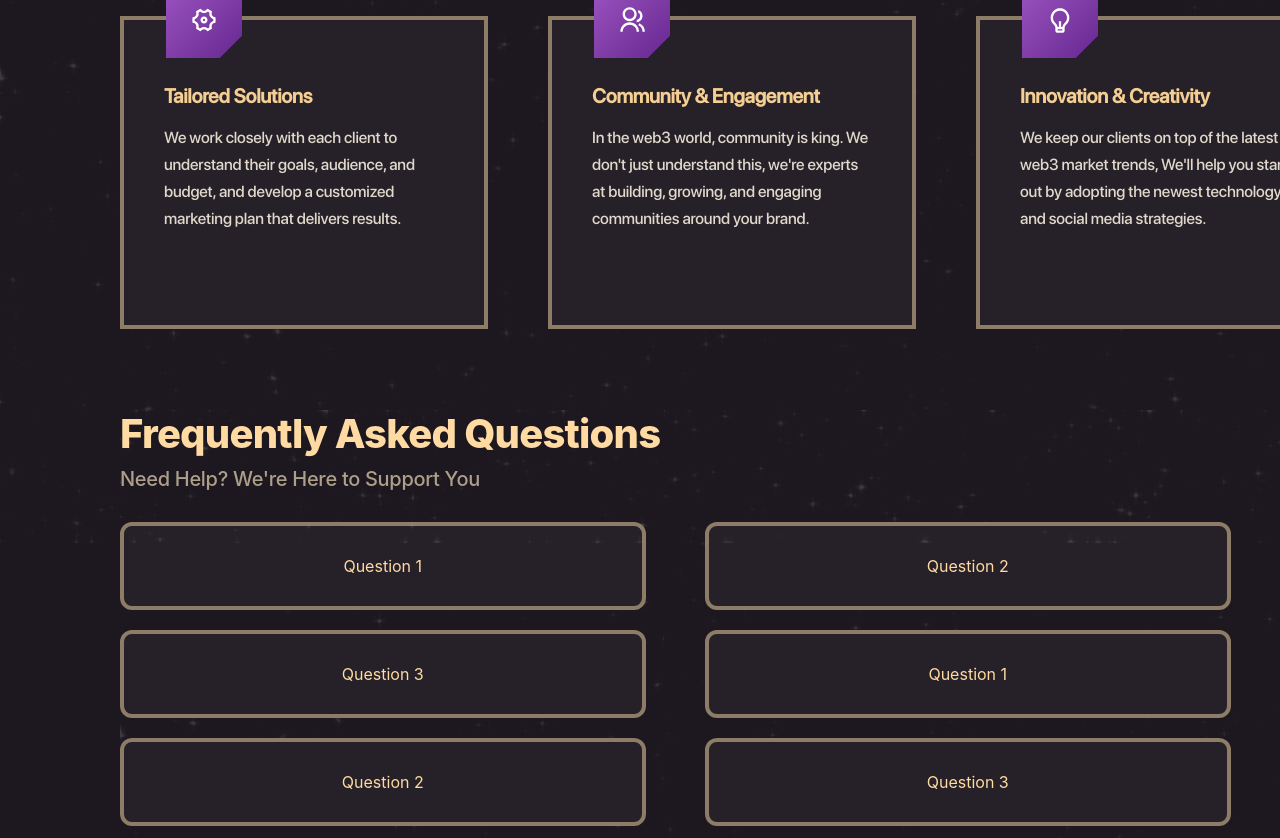
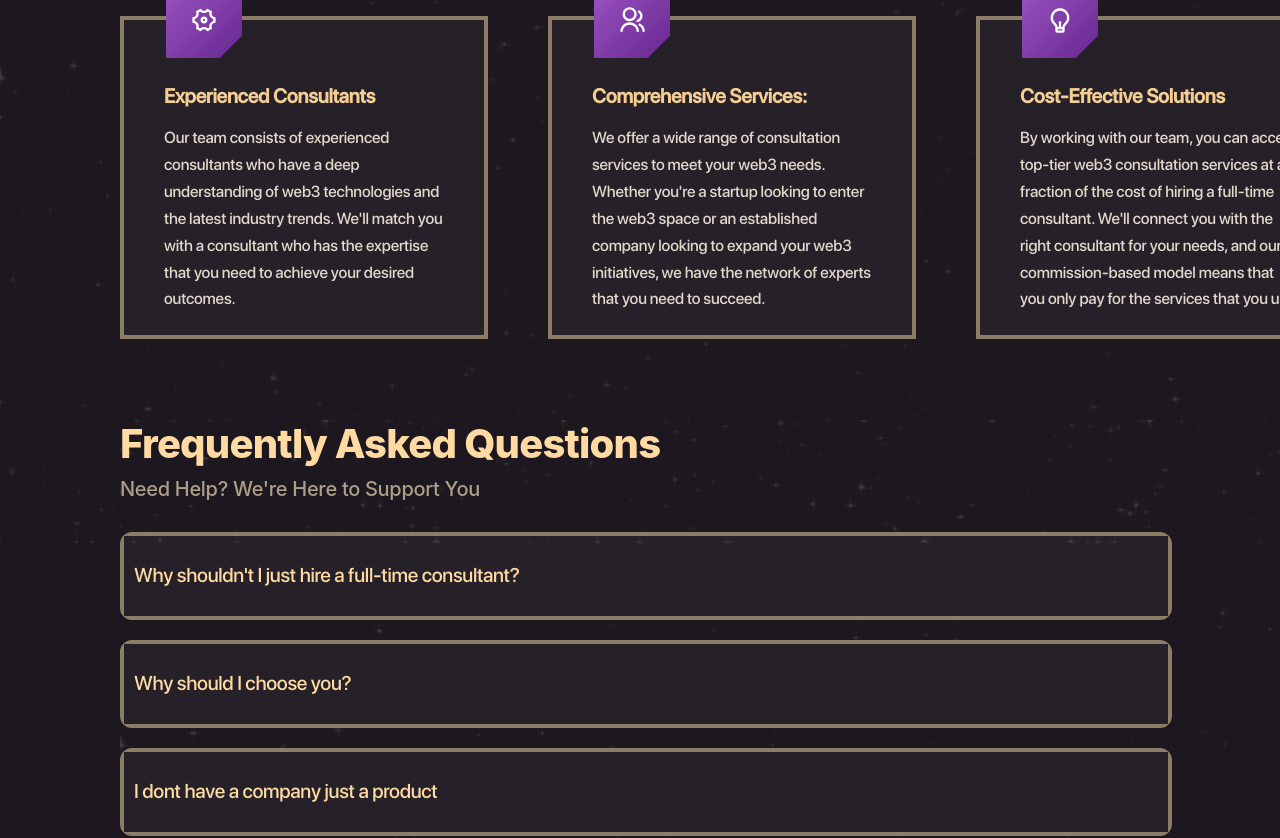
Before and after one commit to kalracodes/Web3guys_Website, a React (Create React App) app: page / in a window 1280 px wide. Shown: the part 1039-1877 px from the top of the page. Built offline with nearby package versions, Linux system fonts and the light colour scheme.

Commit message:
Presentation Phase 1

```diff
--- a/src/components/Navbar/NavBar.js
+++ b/src/components/Navbar/NavBar.js
@@ -37,7 +37,7 @@ function NavBar() {
                 Home
               </NavLink>
             </li>
-            <li className='nav-item'>
+            {/* <li className='nav-item'>
               <NavLink
                 exact
                 to='/about'
@@ -47,7 +47,7 @@ function NavBar() {
               >
                 About
               </NavLink>
-            </li>
+            </li> */}
             <li className='nav-item'>
               <NavLink
                 exact
--- a/src/components/homepage2/Accordion.css
+++ b/src/components/homepage2/Accordion.css
@@ -1,12 +1,11 @@
-.accordion-container{
+.accordion-container {
 	max-width: 90%;
 	background-color: #262129;
-    border: 4px solid #8D7D66;
+	border: 4px solid #8d7d66;
 	border-radius: 12px;
 	margin-bottom: 10px;
 	display: flex;
-    align-items: center;
-    justify-content: center;
+
 	flex-direction: column;
 	cursor: pointer;
 }
@@ -17,7 +16,17 @@
 	height: 80px;
 	display: flex;
 	align-items: center;
-    justify-content: center;
+	padding-left: 10px;
+	font-family: "SF Pro";
+	font-style: normal;
+	font-weight: 500;
+	font-size: 20px;
+	line-height: 168%;
+	/* or 34px */
+
+	letter-spacing: -0.015em;
+
+	color: #ffdaa2;
 }
 
 .answer-div {
--- a/src/components/homepage2/Faqs.css
+++ b/src/components/homepage2/Faqs.css
@@ -22,7 +22,7 @@
 
 .accordion--container {
 	display: grid;
-	grid-template-columns: 1fr 1fr;
+	grid-template-columns: 1fr;
 	grid-gap: 10px;
 }
 
--- a/src/components/homepage2/Faqs.jsx
+++ b/src/components/homepage2/Faqs.jsx
@@ -4,28 +4,28 @@ import starsBg from "../../assets/stars-bg@2x.png";
 export default function Faqs() {
 	const items = [
 		{
-			question: "Question 1",
-			answer: "Answer 1",
+			question: "Why shouldn't I just hire a full-time consultant?",
+			answer: "Hiring a full-time consultant can be expensive and time-consuming. Our commission-based model allows you to access top-tier web3 consultation services without the commitment of a full-time hire.",
 		},
 		{
-			question: "Question 2",
-			answer: "Answer 2",
+			question: "Why should I choose you?",
+			answer: "We offer comprehensive web3 consultation services, connect you with experienced consultants, and provide cost-effective solutions. Our streamlined process ensures that you're matched with the right consultant quickly and efficiently, so you can start working on your web3 initiatives as soon as possible.",
 		},
 		{
-			question: "Question 3",
-			answer: "Answer 3",
+			question: "I dont have a company just a product",
+			answer: "Great! We'll make sure we find you someone who suits your needs and help you with your product.",
 		},
 		{
-			question: "Question 1",
-			answer: "Answer 1",
+			question: "How much does your services cost",
+			answer: "It depends on what kind of consultation you require and for how long. Just contact us and we'll talk about the cost.",
 		},
 		{
-			question: "Question 2",
-			answer: "Answer 2",
+			question: "What types of web3 consultation services do you provide?",
+			answer: "We provide consultation services for a wide range of web3-related topics, including blockchain technology, decentralized finance (DeFi), non-fungible tokens (NFTs), digital identity, and more. Our network of consultants has expertise in various fields of web3 and can provide customized solutions tailored to your unique needs and goals.",
 		},
 		{
-			question: "Question 3",
-			answer: "Answer 3",
+			question: "How do I get started?",
+			answer: "Just fill out the form by clicking the button. We have literally put 3 of those on our website :)",
 		},
 	];
 
--- a/src/components/homepage2/why_choose_us.css
+++ b/src/components/homepage2/why_choose_us.css
@@ -99,7 +99,7 @@
   color: var(--color-gainsboro);
   display: inline-block;
   width: 280px;
-  height: 140px;
+  height: 150px;
   flex-shrink: 0;
   z-index: 3;
 }
--- a/src/components/homepage2/why_choose_us.jsx
+++ b/src/components/homepage2/why_choose_us.jsx
@@ -1,5 +1,5 @@
 import React from "react";
-import './why_choose_us.css'
+import "./why_choose_us.css";
 import icon_holder1 from "../../assets/icon-holder.svg";
 import icon_holder2 from "../../assets/icon-holder1.svg";
 import icon_holder3 from "../../assets/icon-holder2.svg";
@@ -18,11 +18,15 @@ function WhyChooseUs() {
 				</div>
 				<div className="key-factors-parent">
 					<div className="key-factors">
-						<b className="past-experience">Tailored Solutions</b>
+						<b className="past-experience">
+							Experienced Consultants
+						</b>
 						<div className="our-team-has">
-							We work closely with each client to understand their
-							goals, audience, and budget, and develop a
-							customized marketing plan that delivers results.
+							Our team consists of experienced consultants who
+							have a deep understanding of web3 technologies and
+							the latest industry trends. We'll match you with a
+							consultant who has the expertise that you need to
+							achieve your desired outcomes.
 						</div>
 						<img
 							className="icon-holder"
@@ -31,11 +35,16 @@ function WhyChooseUs() {
 						/>
 					</div>
 					<div className="key-factors">
-						<b className="past-experience">Community & Engagement</b>
+						<b className="past-experience">
+							Comprehensive Services:
+						</b>
 						<div className="our-team-has">
-							In the web3 world, community is king. We don't just
-							understand this, we're experts at building, growing,
-							and engaging communities around your brand.
+							We offer a wide range of consultation services to
+							meet your web3 needs. Whether you're a startup
+							looking to enter the web3 space or an established
+							company looking to expand your web3 initiatives, we
+							have the network of experts that you need to
+							succeed.
 						</div>
 						<img
 							className="icon-holder"
@@ -44,11 +53,16 @@ function WhyChooseUs() {
 						/>
 					</div>
 					<div className="key-factors">
-						<b className="past-experience">Innovation & Creativity</b>
+						<b className="past-experience">
+							Cost-Effective Solutions
+						</b>
 						<div className="our-team-has">
-							We keep our clients on top of the latest web3 market
-							trends, We'll help you stand out by adopting the
-							newest technology and social media strategies.
+							By working with our team, you can access top-tier
+							web3 consultation services at a fraction of the cost
+							of hiring a full-time consultant. We'll connect you
+							with the right consultant for your needs, and our
+							commission-based model means that you only pay for
+							the services that you use.
 						</div>
 						<img
 							className="icon-holder"
```
Lines whose indentation alone changed are shown as unchanged.
